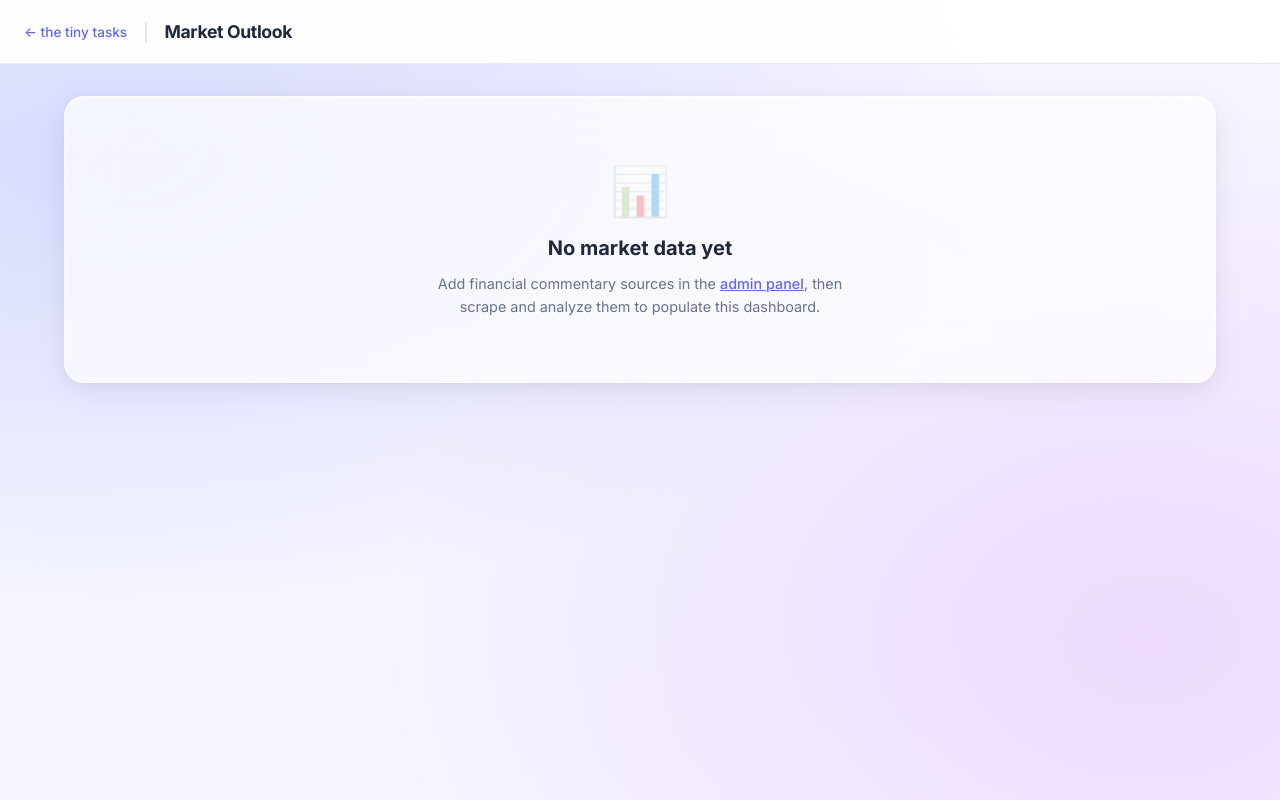
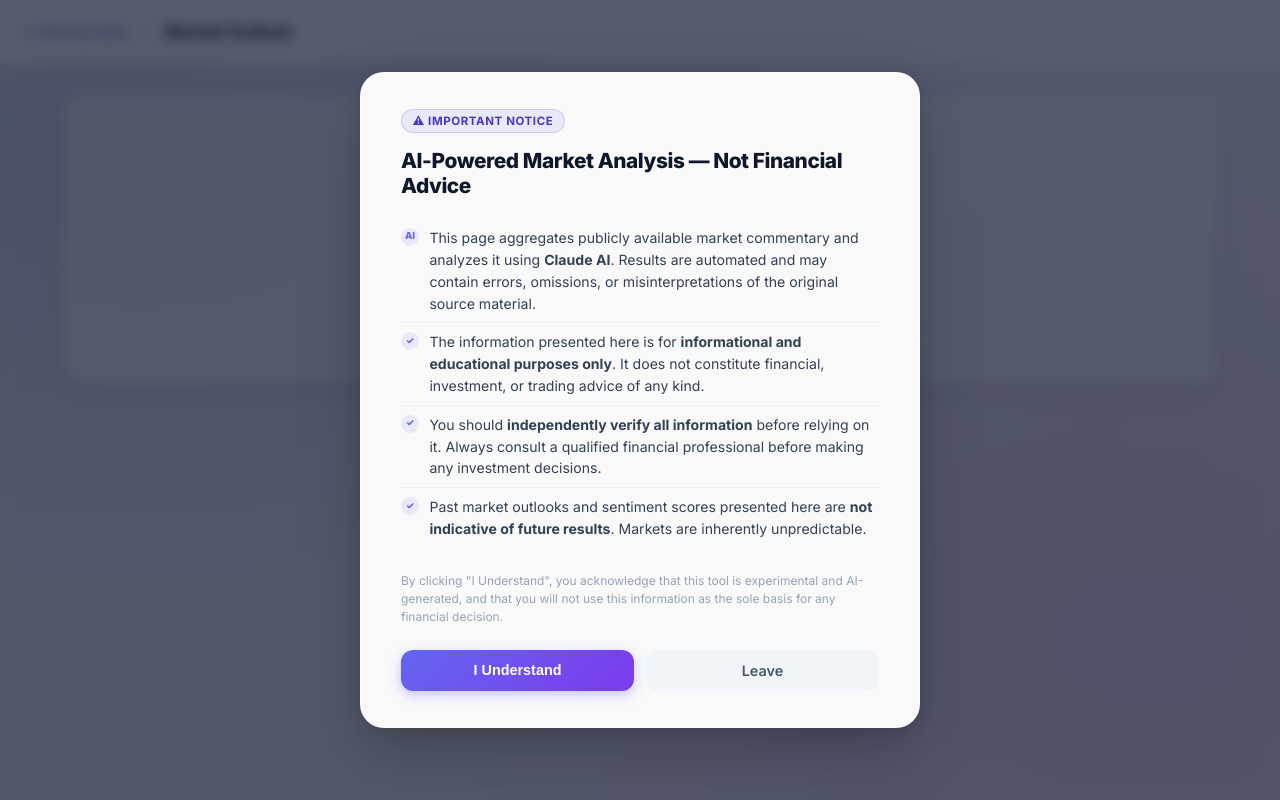
Before and after one commit to bwall3340/thetinytasks, a Flask app: page /market/ in a window 1280 px wide. Run offline with Flask 3, Linux system fonts and the light colour scheme; data that the repository does not hold is empty.

Commit message:
Add AI disclaimer modal to public Market Outlook page
Blocks the page on first visit with a clear notice that analysis is
AI-generated, not financial advice, and requires independent verification.
Acceptance stored in localStorage (keyed by version) so users aren't
re-prompted on every visit; bumping DISCLAIMER_KEY forces a re-prompt
if the language ever changes.

Co-Authored-By: Claude Sonnet 4.6 <noreply@anthropic.com>

```diff
--- a/WSR/templates/market/index.html
+++ b/WSR/templates/market/index.html
@@ -211,6 +211,69 @@
         .empty { text-align: center; padding: 3rem 1rem; color: #94a3b8; }
         .empty h3 { font-size: 1rem; font-weight: 600; margin-bottom: 0.5rem; color: #64748b; }
         .empty p { font-size: 0.875rem; line-height: 1.6; }
+
+        /* ── Disclaimer modal ── */
+        #disclaimer-overlay {
+            position: fixed; inset: 0; z-index: 9999;
+            background: rgba(15,23,42,0.7);
+            backdrop-filter: blur(6px);
+            display: flex; align-items: center; justify-content: center;
+            padding: 1.5rem;
+        }
+        #disclaimer-overlay.hidden { display: none; }
+        .disclaimer-card {
+            background: rgba(255,255,255,0.97);
+            border: 1px solid rgba(255,255,255,0.8);
+            border-radius: 24px;
+            box-shadow: 0 24px 64px rgba(0,0,0,0.22), 0 4px 16px rgba(0,0,0,0.1);
+            max-width: 560px; width: 100%;
+            padding: 2.25rem 2.5rem;
+        }
+        .disclaimer-badge {
+            display: inline-flex; align-items: center; gap: 0.4rem;
+            background: rgba(99,102,241,0.1); color: #4338ca;
+            border: 1px solid rgba(99,102,241,0.25);
+            border-radius: 100px; font-size: 0.72rem; font-weight: 700;
+            letter-spacing: 0.05em; text-transform: uppercase;
+            padding: 0.25rem 0.65rem; margin-bottom: 1rem;
+        }
+        .disclaimer-card h2 {
+            font-size: 1.3rem; font-weight: 800; color: #0f172a;
+            letter-spacing: -0.02em; margin-bottom: 1.25rem; line-height: 1.2;
+        }
+        .disclaimer-points { list-style: none; margin-bottom: 1.5rem; }
+        .disclaimer-points li {
+            display: flex; gap: 0.65rem; align-items: flex-start;
+            font-size: 0.88rem; color: #334155; line-height: 1.55;
+            padding: 0.5rem 0;
+            border-bottom: 1px solid rgba(226,232,240,0.6);
+        }
+        .disclaimer-points li:last-child { border-bottom: none; }
+        .disclaimer-points li .dp-icon {
+            flex-shrink: 0; margin-top: 0.05rem;
+            width: 18px; height: 18px; border-radius: 50%;
+            background: rgba(99,102,241,0.1);
+            display: flex; align-items: center; justify-content: center;
+            font-size: 0.6rem; color: #6366f1; font-weight: 800;
+        }
+        .disclaimer-footer {
+            font-size: 0.75rem; color: #94a3b8; line-height: 1.5;
+            margin-bottom: 1.5rem;
+        }
+        .disclaimer-actions { display: flex; gap: 0.75rem; }
+        .disc-btn {
+            flex: 1; padding: 0.75rem 1rem; border-radius: 12px;
+            font-size: 0.9rem; font-weight: 600; cursor: pointer;
+            border: none; transition: all 0.18s; text-align: center;
+            text-decoration: none; display: inline-block;
+        }
+        .disc-btn-primary {
+            background: linear-gradient(135deg, #6366f1, #7c3aed);
+            color: #fff; box-shadow: 0 4px 12px rgba(99,102,241,0.35);
+        }
+        .disc-btn-primary:hover { transform: translateY(-1px); box-shadow: 0 6px 16px rgba(99,102,241,0.45); }
+        .disc-btn-secondary { background: #f1f5f9; color: #475569; }
+        .disc-btn-secondary:hover { background: #e2e8f0; }
     </style>
 </head>
 <body>
@@ -406,5 +469,56 @@
     {% endif %}
 
 </div>
+
+<!-- ── Disclaimer modal ── -->
+<div id="disclaimer-overlay">
+    <div class="disclaimer-card">
+        <div class="disclaimer-badge">&#9888; Important Notice</div>
+        <h2>AI-Powered Market Analysis — Not Financial Advice</h2>
+        <ul class="disclaimer-points">
+            <li>
+                <span class="dp-icon">AI</span>
+                <span>This page aggregates publicly available market commentary and analyzes it using <strong>Claude AI</strong>. Results are automated and may contain errors, omissions, or misinterpretations of the original source material.</span>
+            </li>
+            <li>
+                <span class="dp-icon">&#10003;</span>
+                <span>The information presented here is for <strong>informational and educational purposes only</strong>. It does not constitute financial, investment, or trading advice of any kind.</span>
+            </li>
+            <li>
+                <span class="dp-icon">&#10003;</span>
+                <span>You should <strong>independently verify all information</strong> before relying on it. Always consult a qualified financial professional before making any investment decisions.</span>
+            </li>
+            <li>
+                <span class="dp-icon">&#10003;</span>
+                <span>Past market outlooks and sentiment scores presented here are <strong>not indicative of future results</strong>. Markets are inherently unpredictable.</span>
+            </li>
+        </ul>
+        <p class="disclaimer-footer">
+            By clicking "I Understand", you acknowledge that this tool is experimental and AI-generated,
+            and that you will not use this information as the sole basis for any financial decision.
+        </p>
+        <div class="disclaimer-actions">
+            <button class="disc-btn disc-btn-primary" onclick="acceptDisclaimer()">I Understand</button>
+            <a class="disc-btn disc-btn-secondary" href="/">Leave</a>
+        </div>
+    </div>
+</div>
+
+<script>
+    // Bump the version string whenever disclaimer language changes to force a re-prompt.
+    var DISCLAIMER_KEY = 'market_disclaimer_v1';
+
+    (function () {
+        if (localStorage.getItem(DISCLAIMER_KEY) === 'accepted') {
+            document.getElementById('disclaimer-overlay').classList.add('hidden');
+        }
+        // Otherwise overlay stays visible (default)
+    })();
+
+    function acceptDisclaimer() {
+        localStorage.setItem(DISCLAIMER_KEY, 'accepted');
+        document.getElementById('disclaimer-overlay').classList.add('hidden');
+    }
+</script>
 </body>
 </html>
```
